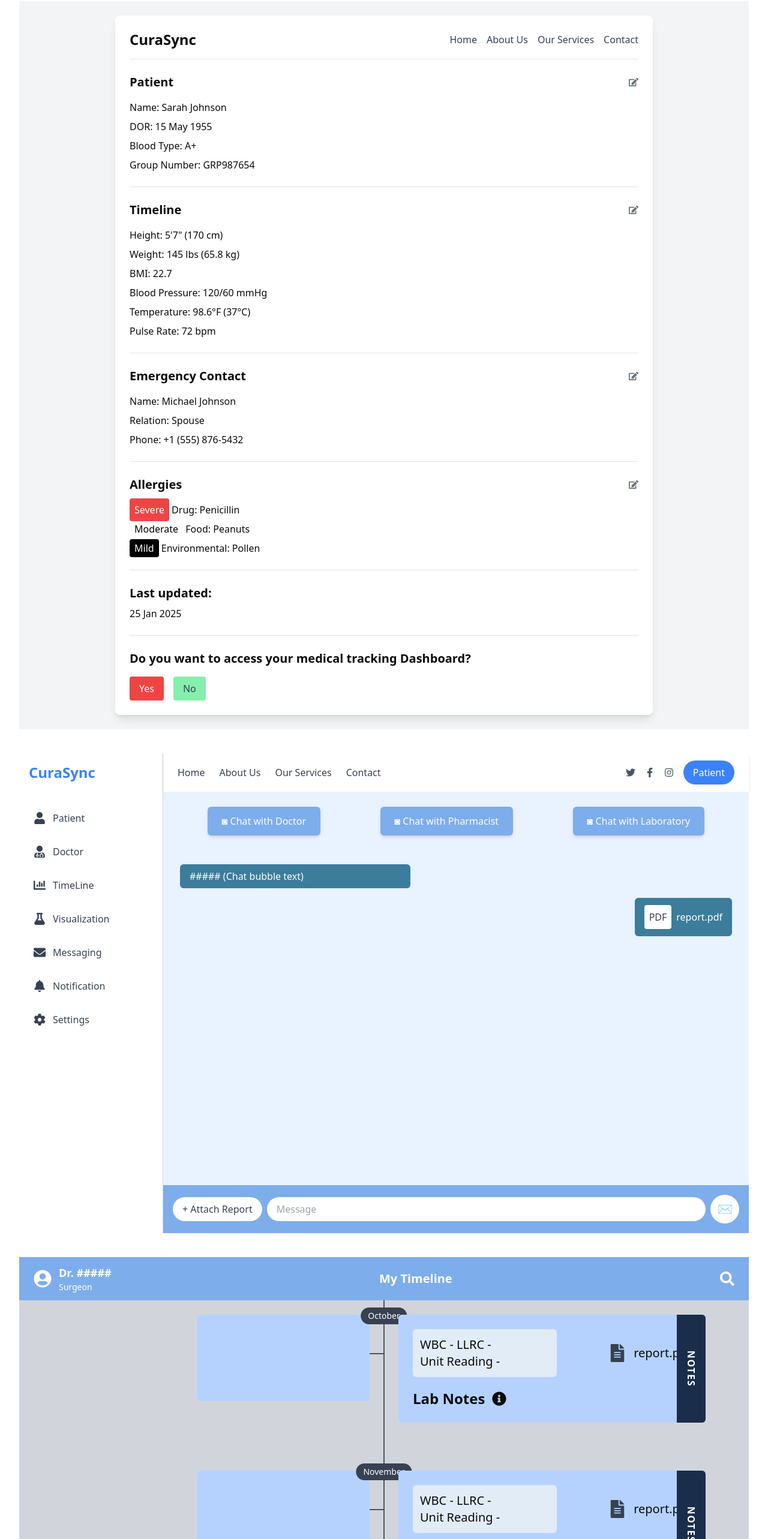
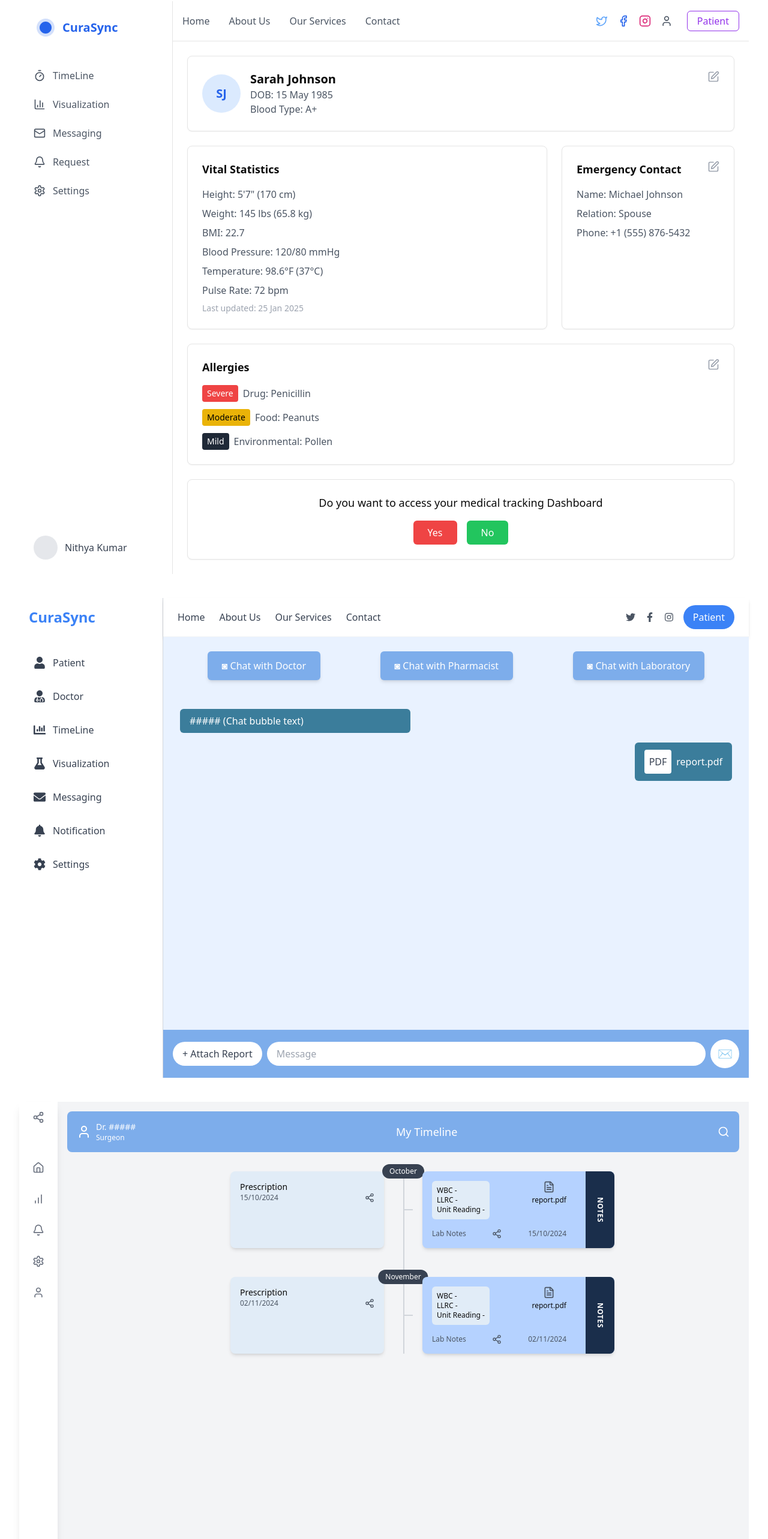
Before and after one commit to Sathmi0305/test-frontend, a Next.js app in the folder test-1.0-main/: page / in a window 1280 px wide. Shown: the part 30-2596 px from the top of the page at 60% size. Built offline with nearby package versions, Linux system fonts and the light colour scheme.

Commit message:
changes in patient and timeline

```diff
--- a/test-1.0-main/components/patient.tsx
+++ b/test-1.0-main/components/patient.tsx
@@ -1,107 +1,165 @@
 import React from 'react';
-import { FaEdit } from 'react-icons/fa'; // Import edit icon from react-icons
+import {
+  PenSquare,
+  Mail,
+  BarChart3,
+  Bell,
+  Settings,
+  Timer,
+  Twitter,
+  Facebook,
+  Instagram,
+  User
+} from "lucide-react";
 
-const PatientDashboard: React.FC = () => {
+const PatientDashboard = () => {
   return (
-    <div className="bg-gray-100 p-6 font-sans">
-      <div className="max-w-4xl mx-auto bg-white shadow-lg rounded-lg p-6">
-        {/* Header Section */}
-        <div className="flex justify-between items-center border-b pb-4">
-          <h1 className="text-2xl font-bold">CuraSync</h1>
-          <nav className="space-x-4">
-            <a href="#" className="text-gray-700 hover:text-gray-900">Home</a>
-            <a href="#" className="text-gray-700 hover:text-gray-900">About Us</a>
-            <a href="#" className="text-gray-700 hover:text-gray-900">Our Services</a>
-            <a href="#" className="text-gray-700 hover:text-gray-900">Contact</a>
-          </nav>
+    <div className="bg-white min-h-screen flex font-sans">
+      {/* Left Sidebar */}
+      <aside className="w-64 border-r p-6 flex flex-col">
+        {/* Logo */}
+        <div className="flex items-center space-x-2">
+          <div className="w-10 h-10">
+            <svg viewBox="0 0 40 40" className="text-blue-600 w-full h-full">
+              <path d="M20 5C11.716 5 5 11.716 5 20c0 8.284 6.716 15 15 15 8.284 0 15-6.716 15-15 0-8.284-6.716-15-15-15z" fill="currentColor" opacity="0.2"/>
+              <path d="M20 10c-5.523 0-10 4.477-10 10s4.477 10 10 10 10-4.477 10-10-4.477-10-10-10z" fill="currentColor"/>
+            </svg>
+          </div>
+          <h1 className="text-xl font-bold text-blue-600">CuraSync</h1>
         </div>
 
-        {/* Patient Information Section */}
-        <div className="mt-6">
-          <div className="flex justify-between items-center">
-            <h2 className="text-xl font-semibold">Patient</h2>
-            <FaEdit className="text-gray-500 cursor-pointer" />
+        {/* Navigation */}
+        <nav className="mt-12 space-y-6">
+          <a href="#" className="flex items-center space-x-3 text-gray-600">
+            <Timer className="w-5 h-5" />
+            <span>TimeLine</span>
+          </a>
+          <a href="#" className="flex items-center space-x-3 text-gray-600">
+            <BarChart3 className="w-5 h-5" />
+            <span>Visualization</span>
+          </a>
+          <a href="#" className="flex items-center space-x-3 text-gray-600">
+            <Mail className="w-5 h-5" />
+            <span>Messaging</span>
+          </a>
+          <a href="#" className="flex items-center space-x-3 text-gray-600">
+            <Bell className="w-5 h-5" />
+            <span>Request</span>
+          </a>
+          <a href="#" className="flex items-center space-x-3 text-gray-600">
+            <Settings className="w-5 h-5" />
+            <span>Settings</span>
+          </a>
+        </nav>
+
+        {/* User Profile */}
+        <div className="mt-auto flex items-center space-x-3">
+          <div className="w-10 h-10 bg-gray-200 rounded-full"></div>
+          <span className="text-gray-700">Nithya Kumar</span>
         </div>
-          <div className="mt-4 space-y-2">
-            <p><span className="font-medium">Name:</span> Sarah Johnson</p>
-            <p><span className="font-medium">DOR:</span> 15 May 1955</p>
-            <p><span className="font-medium">Blood Type:</span> A+</p>
-            <p><span className="font-medium">Group Number:</span> GRP987654</p>
+      </aside>
+
+      {/* Main Content */}
+      <main className="flex-1">
+        {/* Header */}
+        <header className="border-b p-4 flex items-center justify-between">
+          <nav className="flex space-x-8">
+            <a href="#" className="text-gray-600 hover:text-gray-900">Home</a>
+            <a href="#" className="text-gray-600 hover:text-gray-900">About Us</a>
+            <a href="#" className="text-gray-600 hover:text-gray-900">Our Services</a>
+            <a href="#" className="text-gray-600 hover:text-gray-900">Contact</a>
+          </nav>
+          <div className="flex items-center space-x-6">
+            <div className="flex items-center space-x-4">
+              <Twitter className="w-5 h-5 text-blue-400" />
+              <Facebook className="w-5 h-5 text-blue-600" />
+              <Instagram className="w-5 h-5 text-pink-600" />
+              <User className="w-5 h-5 text-gray-600" />
+            </div>
+            <button className="px-4 py-1 border border-purple-600 text-purple-600 rounded-md">
+              Patient
+            </button>
+          </div>
+        </header>
+
+        {/* Content */}
+        <div className="p-6">
+          {/* Patient Info Card */}
+          <div className="bg-white rounded-lg shadow-sm border p-6 flex justify-between items-start">
+            <div className="flex items-center space-x-4">
+              <div className="w-16 h-16 bg-blue-100 rounded-full flex items-center justify-center">
+                <span className="text-blue-600 text-xl font-semibold">SJ</span>
+              </div>
+              <div>
+                <h2 className="text-xl font-bold">Sarah Johnson</h2>
+                <p className="text-gray-600">DOB: 15 May 1985</p>
+                <p className="text-gray-600">Blood Type: A+</p>
+              </div>
+            </div>
+            <PenSquare className="text-gray-400 w-5 h-5" />
+          </div>
+
+          <div className="mt-6 grid grid-cols-3 gap-6">
+            {/* Vital Statistics */}
+            <div className="col-span-2 bg-white rounded-lg shadow-sm border p-6">
+              <h3 className="text-lg font-semibold mb-4">Vital Statistics</h3>
+              <div className="space-y-2">
+                <p className="text-gray-600">Height: 5'7" (170 cm)</p>
+                <p className="text-gray-600">Weight: 145 lbs (65.8 kg)</p>
+                <p className="text-gray-600">BMI: 22.7</p>
+                <p className="text-gray-600">Blood Pressure: 120/80 mmHg</p>
+                <p className="text-gray-600">Temperature: 98.6°F (37°C)</p>
+                <p className="text-gray-600">Pulse Rate: 72 bpm</p>
+                <p className="text-gray-400 text-sm mt-4">Last updated: 25 Jan 2025</p>
               </div>
             </div>
 
-        {/* Separation Line */}
-        <div className="border-t my-6"></div>
-
-        {/* Timeline Section */}
-        <div className="mt-6">
-          <div className="flex justify-between items-center">
-            <h2 className="text-xl font-semibold">Timeline</h2>
-            <FaEdit className="text-gray-500 cursor-pointer" />
+            {/* Emergency Contact */}
+            <div className="bg-white rounded-lg shadow-sm border p-6">
+              <div className="flex justify-between items-start">
+                <h3 className="text-lg font-semibold">Emergency Contact</h3>
+                <PenSquare className="text-gray-400 w-5 h-5" />
               </div>
               <div className="mt-4 space-y-2">
-            <p><span className="font-medium">Height:</span> 5'7" (170 cm)</p>
-            <p><span className="font-medium">Weight:</span> 145 lbs (65.8 kg)</p>
-            <p><span className="font-medium">BMI:</span> 22.7</p>
-            <p><span className="font-medium">Blood Pressure:</span> 120/60 mmHg</p>
-            <p><span className="font-medium">Temperature:</span> 98.6°F (37°C)</p>
-            <p><span className="font-medium">Pulse Rate:</span> 72 bpm</p>
+                <p className="text-gray-600">Name: Michael Johnson</p>
+                <p className="text-gray-600">Relation: Spouse</p>
+                <p className="text-gray-600">Phone: +1 (555) 876-5432</p>
+              </div>
             </div>
           </div>
 
-        {/* Separation Line */}
-        <div className="border-t my-6"></div>
-
-        {/* Emergency Contact Section */}
-        <div className="mt-6">
-          <div className="flex justify-between items-center">
-            <h2 className="text-xl font-semibold">Emergency Contact</h2>
-            <FaEdit className="text-gray-500 cursor-pointer" />
+          {/* Allergies */}
+          <div className="mt-6 bg-white rounded-lg shadow-sm border p-6">
+            <div className="flex justify-between items-start">
+              <h3 className="text-lg font-semibold">Allergies</h3>
+              <PenSquare className="text-gray-400 w-5 h-5" />
             </div>
-          <div className="mt-4 space-y-2">
-            <p><span className="font-medium">Name:</span> Michael Johnson</p>
-            <p><span className="font-medium">Relation:</span> Spouse</p>
-            <p><span className="font-medium">Phone:</span> +1 (555) 876-5432</p>
+            <div className="mt-4 space-y-3">
+              <div className="flex items-center space-x-2">
+                <span className="px-2 py-1 bg-red-500 text-white text-sm rounded">Severe</span>
+                <span className="text-gray-600">Drug: Penicillin</span>
+              </div>
+              <div className="flex items-center space-x-2">
+                <span className="px-2 py-1 bg-yellow-500 text-black text-sm rounded">Moderate</span>
+                <span className="text-gray-600">Food: Peanuts</span>
+              </div>
+              <div className="flex items-center space-x-2">
+                <span className="px-2 py-1 bg-gray-800 text-white text-sm rounded">Mild</span>
+                <span className="text-gray-600">Environmental: Pollen</span>
+              </div>
             </div>
           </div>
 
-        {/* Separation Line */}
-        <div className="border-t my-6"></div>
-
-        {/* Allergies Section */}
-        <div className="mt-6">
-          <div className="flex justify-between items-center">
-            <h2 className="text-xl font-semibold">Allergies</h2>
-            <FaEdit className="text-gray-500 cursor-pointer" />
-          </div>
-          <div className="mt-4 space-y-2">
-            <p><span className="bg-red-500 text-white px-2 py-2 rounded">Severe</span> Drug: Penicillin</p>
-            <p><span className="bg-white-500 text-black px-2 py-2 rounded">Moderate</span> Food: Peanuts</p>
-            <p><span className="bg-black text-white px-2 py-1 rounded">Mild</span> Environmental: Pollen</p>
-          </div>
-        </div>
-
-        {/* Separation Line */}
-        <div className="border-t my-6"></div>
-
-        {/* Last Updated Section */}
-        <div className="mt-6">
-          <h2 className="text-xl font-semibold">Last updated:</h2>
-          <p className="mt-2">25 Jan 2025</p>
-        </div>
-
-        {/* Separation Line */}
-        <div className="border-t my-6"></div>
-
-        {/* Dashboard Access Section */}
-        <div className="mt-6">
-          <h2 className="text-xl font-semibold">Do you want to access your medical tracking Dashboard?</h2>
-          <div className="mt-4 flex space-x-4">
-            <button className="bg-red-500 text-white px-4 py-2 rounded">Yes</button>
-            <button className="bg-green-300 text-gray-700 px-4 py-2 rounded">No</button>
+          {/* Medical Tracking Dashboard Access */}
+          <div className="mt-6 bg-white rounded-lg shadow-sm border p-6">
+            <p className="text-center text-lg font-medium">Do you want to access your medical tracking Dashboard</p>
+            <div className="mt-4 flex justify-center space-x-4">
+              <button className="px-6 py-2 bg-red-500 text-white rounded-md">Yes</button>
+              <button className="px-6 py-2 bg-green-500 text-white rounded-md">No</button>
             </div>
           </div>
         </div>
+      </main>
     </div>
   );
 };
--- a/test-1.0-main/components/timeline.tsx
+++ b/test-1.0-main/components/timeline.tsx
@@ -1,171 +1,121 @@
 import React from "react";
-import { FaUserCircle, FaSearch, FaInfoCircle, FaFileAlt } from "react-icons/fa";
+import {
+  User,
+  Search,
+  Share2,
+  Home,
+  BarChart,
+  Bell,
+  Settings,
+  FileText
+} from "lucide-react";
 
-const Timeline: React.FC = () => {
+const Timeline = () => {
   return (
-    <div className="w-full min-h-screen bg-gray-300">
-      {/* Top bar */}
-      <header className="flex items-center justify-between bg-[#7DADEB] px-6 py-3">
-        {/* Left: Dr info */}
-        <div className="flex items-center space-x-3">
-          <FaUserCircle className="text-white text-3xl" />
-          <div className="leading-tight">
-            <h1 className="text-white text-lg font-semibold">Dr. #####</h1>
-            <p className="text-white text-sm">Surgeon</p>
+    <div className="flex h-screen bg-gray-100">
+      {/* Left Sidebar */}
+      <div className="w-16 bg-white shadow-lg flex flex-col items-center py-4 space-y-8">
+        <div className="mb-8">
+          <Share2 className="text-gray-500" size={20} />
+        </div>
+        <div className="space-y-8">
+          <Home className="text-gray-500" size={20} />
+          <BarChart className="text-gray-500" size={20} />
+          <Bell className="text-gray-500" size={20} />
+          <Settings className="text-gray-500" size={20} />
+        </div>
+        <div className="mt-auto">
+          <User className="text-gray-500" size={20} />
         </div>
       </div>
 
-        {/* Middle: Title */}
-        <h2 className="text-xl font-semibold text-white">My Timeline</h2>
-        {/* Right: Search Icon */}
-        <FaSearch className="text-white text-2xl cursor-pointer" />
-      </header>
-
-      {/* Main timeline container */}
-      {/* Removed max-w-5xl so it can stretch, added px-8 for left/right padding */}
-      <div className="relative w-full px-8 pt-6 pb-20 h-auto">
-        {/* The vertical line down the middle */}
-        <div className="absolute top-0 left-1/2 transform -translate-x-1/2 h-full w-[2px] bg-gray-600" />
-
-        {/* ========== OCTOBER ========== */}
-        <div className="relative mb-20 flex">
-          {/* Month label at center line */}
-          <div className="absolute left-1/2 transform -translate-x-1/2 -top-3 bg-gray-700 text-white text-sm px-3 py-1 rounded-full">
-            October
-          </div>
-
-          {/* Left “placeholder” box (enlarged) */}
-          <div className="flex-1 flex justify-end pr-6">
-            <div className="w-72 h-36 bg-[#B5D2FF] rounded-md flex items-center justify-center">
-              {/* Placeholder shape */}
+      {/* Main Content */}
+      <div className="flex-1">
+        {/* Top Header */}
+        <div className="bg-[#7DADEB] p-4 rounded-lg mx-4 mt-4 flex items-center justify-between">
+          <div className="flex items-center space-x-2">
+            <User className="text-white" size={24} />
+            <div>
+              <p className="text-white text-sm font-medium">Dr. #####</p>
+              <p className="text-white text-xs">Surgeon</p>
             </div>
           </div>
 
-          {/* Connector line to the center */}
-          <div className="w-0 flex-none relative">
-            <div className="absolute right-0 top-16 w-6 h-[2px] bg-gray-600" />
+          <h1 className="text-white text-lg font-medium">My Timeline</h1>
+
+          <Search className="text-white" size={20} />
         </div>
 
-          {/* Right details card (enlarged) */}
-          <div className="flex-1 pl-6">
-            <div className="relative w-[32rem] bg-[#B5D2FF] rounded-md p-6">
-              {/* “NOTES” bar on the right (vertical) */}
-              <div className="absolute top-0 right-0 h-full w-12 bg-[#1a2e4b] rounded-tr-md rounded-br-md flex flex-col items-center justify-center">
-                <span className="text-white font-bold tracking-widest rotate-90">
+        {/* Timeline Content */}
+        <div className="relative mx-4 mt-8">
+          {/* Vertical Timeline Line */}
+          <div className="absolute left-1/2 h-full w-0.5 bg-gray-300" />
+
+          {/* Timeline Items */}
+          {['October', 'November'].map((month, index) => (
+            <div key={month} className="relative mb-12">
+              {/* Month Label */}
+              <div className="absolute left-1/2 -translate-x-1/2 -top-3 bg-gray-700 text-white text-xs px-3 py-1 rounded-full">
+                {month}
+              </div>
+
+              <div className="flex items-center">
+                {/* Left Card - Prescription */}
+                <div className="w-1/2 pr-8 flex justify-end">
+                  <div className="bg-[#E1ECF7] rounded-lg p-4 w-64 h-32 shadow-md">
+                    <div className="flex justify-between items-start">
+                      <p className="text-sm font-medium">Prescription</p>
+                    </div>
+                    <div className="flex items-center justify-between mt-auto">
+                      <p className="text-xs text-gray-600">
+                        {index === 0 ? '15/10/2024' : '02/11/2024'}
+                      </p>
+                      <Share2 className="text-gray-600" size={16} />
+                    </div>
+                  </div>
+                </div>
+
+                {/* Connector Line */}
+                <div className="w-4 h-0.5 bg-gray-300 absolute left-1/2" />
+
+                {/* Right Card - Lab Notes */}
+                <div className="w-1/2 pl-8">
+                  <div className="bg-[#B5D2FF] rounded-lg w-80 h-32 shadow-md relative">
+                    {/* Notes Label */}
+                    <div className="absolute right-0 top-0 bottom-0 w-12 bg-[#1a2e4b] rounded-r-lg flex items-center justify-center">
+                      <span className="text-white text-xs font-bold tracking-wider transform rotate-90">
                         NOTES
                       </span>
                     </div>
 
-              {/* Example content inside the card (larger) */}
-              <div className="flex items-center justify-between mb-5">
-                <div className="bg-[#E1ECF7] p-3 rounded-md w-60 text-xl">
-                  WBC ‐ LLRC ‐ <br /> Unit Reading ‐
+                    <div className="p-4">
+                      <div className="flex justify-between items-start pr-16">
+                        <div className="bg-[#E1ECF7] p-2 rounded-md">
+                          <p className="text-xs">
+                            WBC - <br />
+                            LLRC - <br />
+                            Unit Reading -
+                          </p>
                         </div>
-                <div className="flex items-center space-x-3">
-                  <FaFileAlt className="text-gray-700 text-3xl" />
-                  <span className="text-xl">report.pdf</span>
+                        <div className="flex flex-col items-center">
+                          <FileText className="text-gray-600 mb-1" size={20} />
+                          <p className="text-xs">report.pdf</p>
                         </div>
                       </div>
-              <div className="flex items-center space-x-3 text-2xl">
-                <span className="font-semibold">Lab Notes</span>
-                <FaInfoCircle title="More info" className="text-2xl" />
+
+                      <div className="flex items-center justify-between mt-4 pr-16">
+                        <p className="text-xs text-gray-600">Lab Notes</p>
+                        <Share2 className="text-gray-600" size={16} />
+                        <p className="text-xs text-gray-600">
+                          {index === 0 ? '15/10/2024' : '02/11/2024'}
+                        </p>
                       </div>
                     </div>
                   </div>
                 </div>
-
-        {/* ========== NOVEMBER ========== */}
-        <div className="relative mb-20 flex">
-          {/* Month label at center line */}
-          <div className="absolute left-1/2 transform -translate-x-1/2 -top-3 bg-gray-700 text-white text-sm px-3 py-1 rounded-full">
-            November
-          </div>
-
-          {/* Left “placeholder” box (enlarged) */}
-          <div className="flex-1 flex justify-end pr-6">
-            <div className="w-72 h-36 bg-[#B5D2FF] rounded-md flex items-center justify-center">
-              {/* Another placeholder shape */}
               </div>
             </div>
-
-          {/* Connector line to the center */}
-          <div className="w-0 flex-none relative">
-            <div className="absolute right-0 top-16 w-6 h-[2px] bg-gray-600" />
-          </div>
-
-          {/* Right details card (enlarged) */}
-          <div className="flex-1 pl-6">
-            <div className="relative w-[32rem] bg-[#B5D2FF] rounded-md p-6">
-              {/* “NOTES” bar on the right */}
-              <div className="absolute top-0 right-0 h-full w-12 bg-[#1a2e4b] rounded-tr-md rounded-br-md flex flex-col items-center justify-center">
-                <span className="text-white font-bold tracking-widest rotate-90">
-                  NOTES
-                </span>
-              </div>
-
-              {/* Example content (slightly larger than before) */}
-              <div className="flex items-center justify-between mb-5">
-                <div className="bg-[#E1ECF7] p-3 rounded-md w-60 text-xl">
-                  WBC ‐ LLRC ‐ <br /> Unit Reading ‐
-                </div>
-                <div className="flex items-center space-x-3">
-                  <FaFileAlt className="text-gray-700 text-3xl" />
-                  <span className="text-xl">report.pdf</span>
-                </div>
-              </div>
-              <div className="flex items-center space-x-3 text-2xl">
-                <span className="font-semibold">Lab Notes</span>
-                <FaInfoCircle title="More info" className="text-2xl" />
-              </div>
-            </div>
-          </div>
-        </div>
-
-        {/* ========== DECEMBER ========== */}
-        <div className="relative mb-20 flex">
-          {/* Month label at center line */}
-          <div className="absolute left-1/2 transform -translate-x-1/2 -top-3 bg-gray-700 text-white text-sm px-3 py-1 rounded-full">
-            December
-          </div>
-
-          {/* Left “placeholder” box (enlarged) */}
-          <div className="flex-1 flex justify-end pr-6">
-            <div className="w-72 h-36 bg-[#B5D2FF] rounded-md flex items-center justify-center">
-              {/* Another placeholder shape */}
-            </div>
-          </div>
-
-          {/* Connector line to the center */}
-          <div className="w-0 flex-none relative">
-            <div className="absolute right-0 top-16 w-6 h-[2px] bg-gray-600" />
-          </div>
-
-          {/* Right details card (enlarged) */}
-          <div className="flex-1 pl-6">
-            <div className="relative w-[32rem] bg-[#B5D2FF] rounded-md p-6">
-              {/* “NOTES” bar on the right */}
-              <div className="absolute top-0 right-0 h-full w-12 bg-[#1a2e4b] rounded-tr-md rounded-br-md flex flex-col items-center justify-center">
-                <span className="text-white font-bold tracking-widest rotate-90">
-                  NOTES
-                </span>
-              </div>
-
-              {/* Example content (enlarged) */}
-              <div className="flex items-center justify-between mb-5">
-                <div className="bg-[#E1ECF7] p-3 rounded-md w-60 text-xl">
-                  WBC ‐ LLRC ‐ <br /> Unit Reading ‐
-                </div>
-                <div className="flex items-center space-x-3">
-                  <FaFileAlt className="text-gray-700 text-3xl" />
-                  <span className="text-xl">report.pdf</span>
-                </div>
-              </div>
-              <div className="flex items-center space-x-3 text-2xl">
-                <span className="font-semibold">Lab Notes</span>
-                <FaInfoCircle title="More info" className="text-2xl" />
-              </div>
-            </div>
-          </div>
+          ))}
         </div>
       </div>
     </div>
```
Lines whose indentation alone changed are shown as unchanged.
